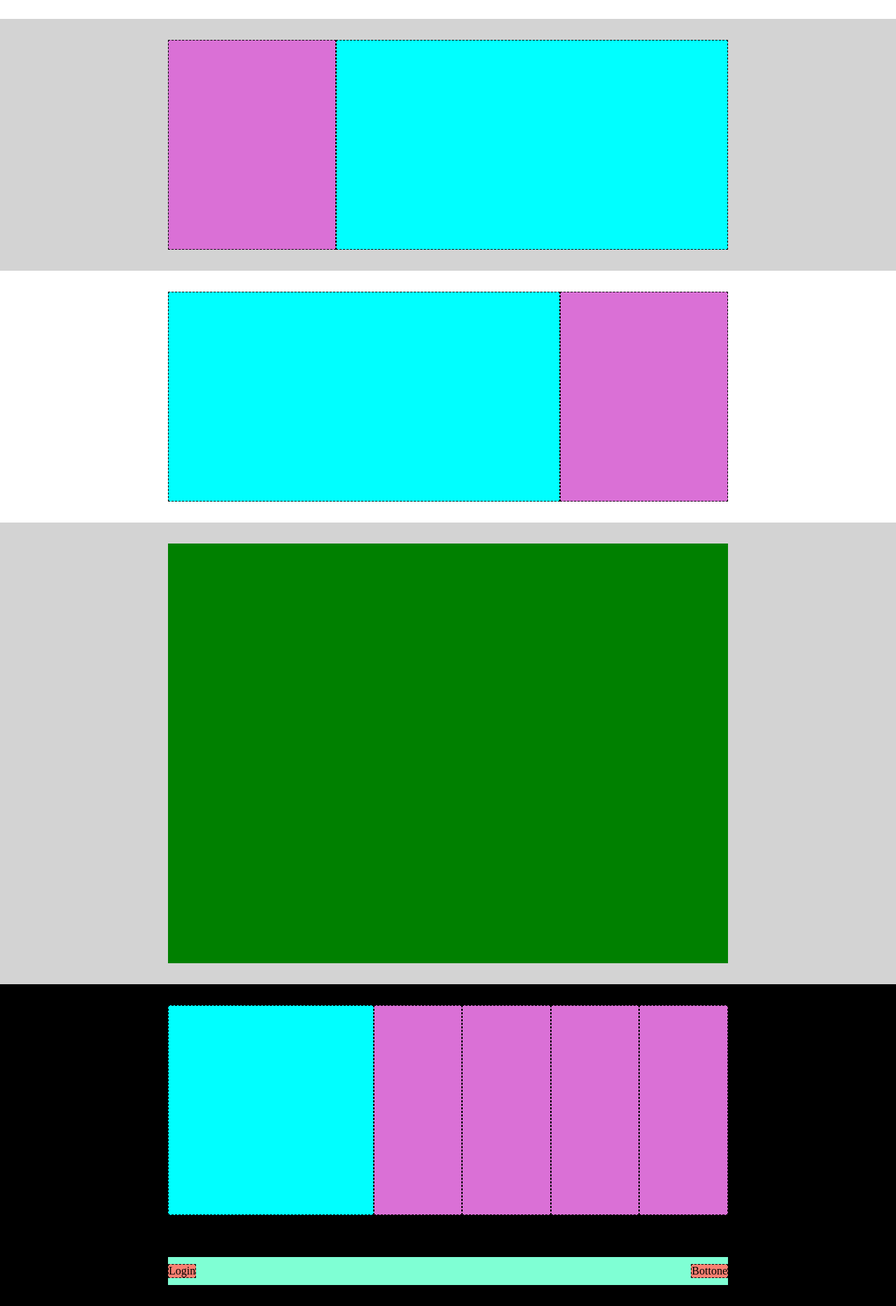
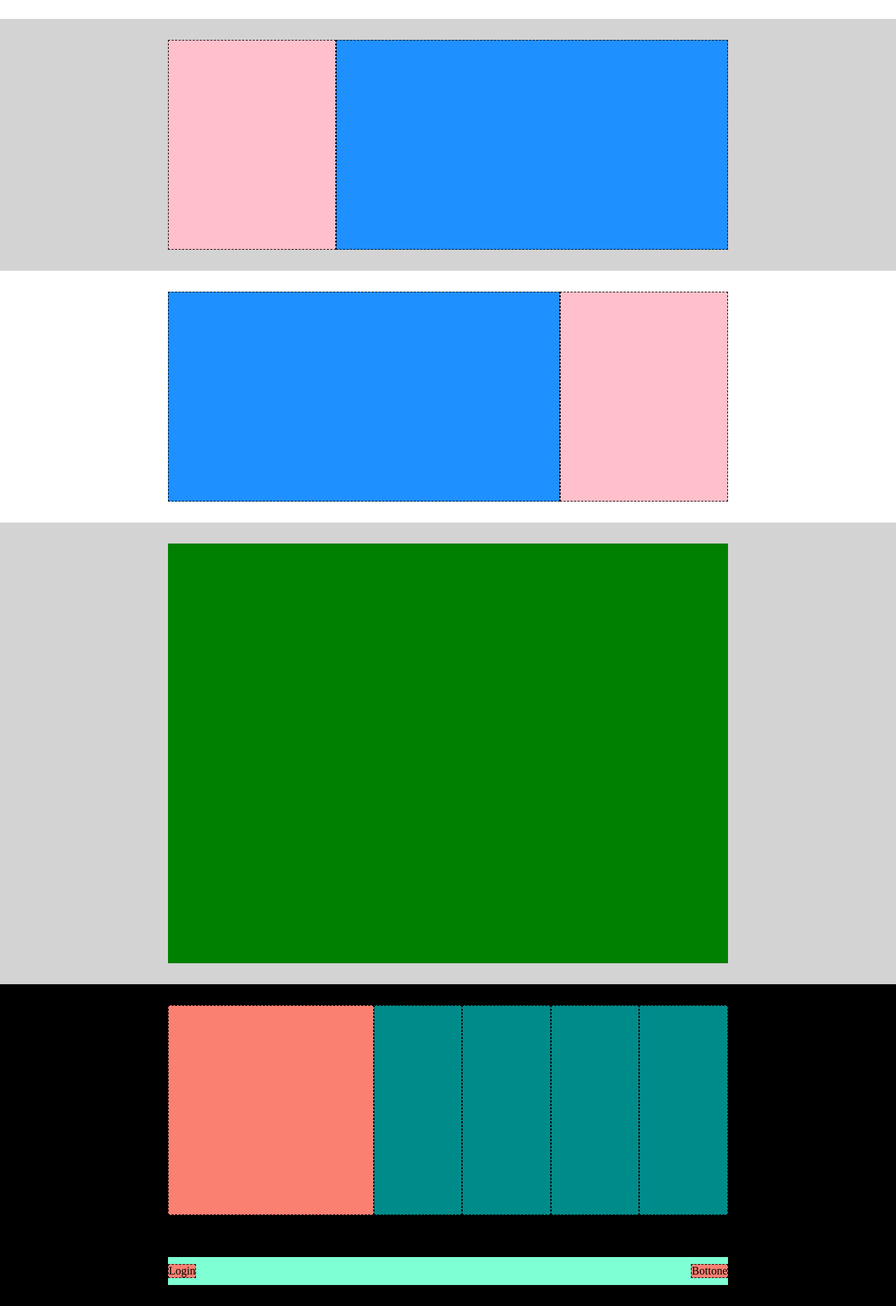
Before and after one commit to LucaFiore01/htmlcss-struttura-discord, a plain HTML site: page index.html in a window 1280 px wide. Shown: the part 803-2670 px from the top of the page at 70% size. Drawn offline with Linux system fonts and the light colour scheme.

Commit message:
chore: sistemata l'assegnazione dei colori in index.html

```diff
--- a/css/style.css
+++ b/css/style.css
@@ -132,3 +132,19 @@
 .item-link-container {
     display: flex;
 }
+
+.s {
+    background-color: salmon;
+}
+
+.dc {
+    background-color: darkcyan;
+}
+
+.db {
+    background-color: dodgerblue;
+}
+
+.p {
+    background-color: pink;
+}
--- a/index.html
+++ b/index.html
@@ -47,20 +47,20 @@
     <main>
         <section class="section3">
             <div class="container-d">
-                <div class="w-70"></div>
-                <div class="w-30"></div>
+                <div class="w-70 db"></div>
+                <div class="w-30 p"></div>
             </div>
         </section>
         <section class="section4">
             <div class="container-d">
-                <div class="w-30"></div>
-                <div class="w-70"></div>
+                <div class="w-30 p"></div>
+                <div class="w-70 db"></div>
             </div>
         </section>
         <section class="section5">
             <div class="container-d">
-                <div class="w-70"></div>
-                <div class="w-30"></div>
+                <div class="w-70 db"></div>
+                <div class="w-30 p"></div>
             </div>
         </section>
 
@@ -76,11 +76,11 @@
     <footer>
         <section class="section7">
             <div class="container-d">
-                <div class="w-70"></div>
-                <div class="w-30"></div>
-                <div class="w-30"></div>
-                <div class="w-30"></div>
-                <div class="w-30"></div>
+                <div class="w-70 s"></div>
+                <div class="w-30  dc"></div>
+                <div class="w-30 dc"></div>
+                <div class="w-30 dc"></div>
+                <div class="w-30 dc"></div>
             </div>
         </section>
 
```
